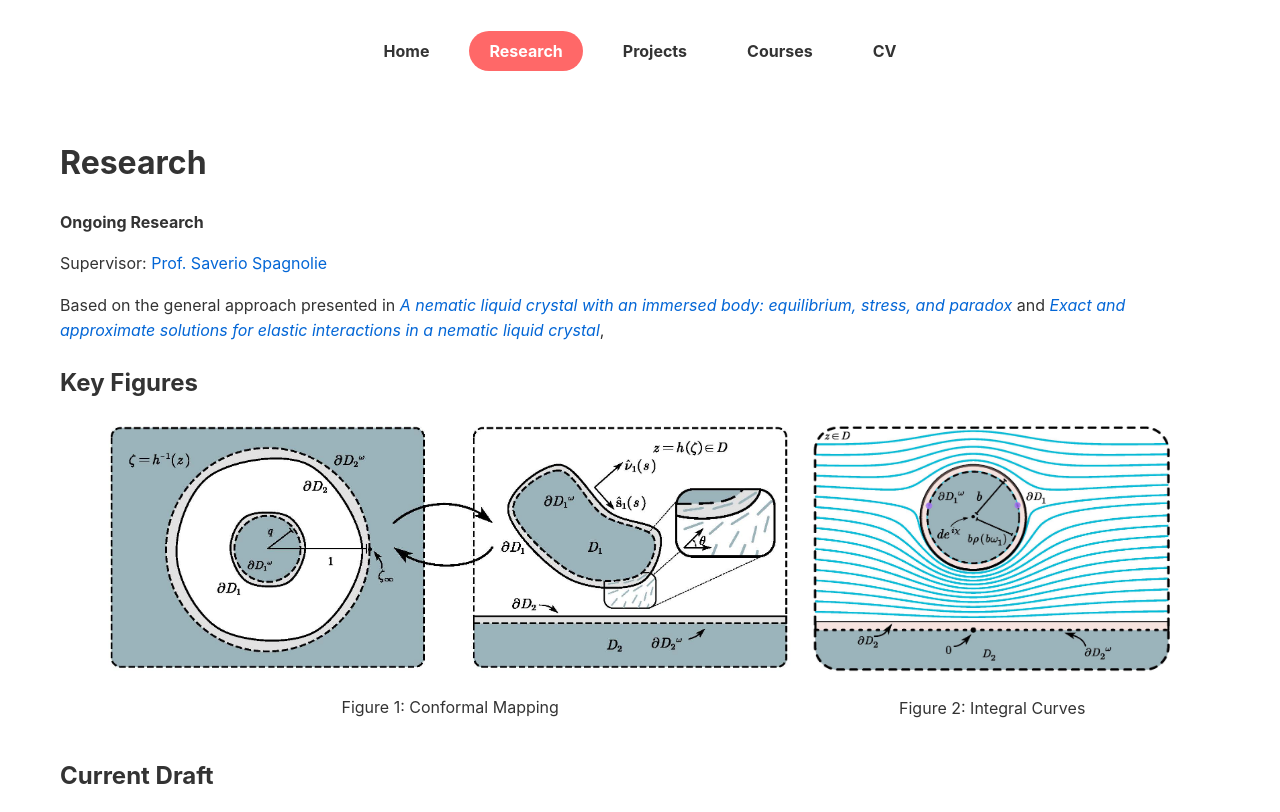
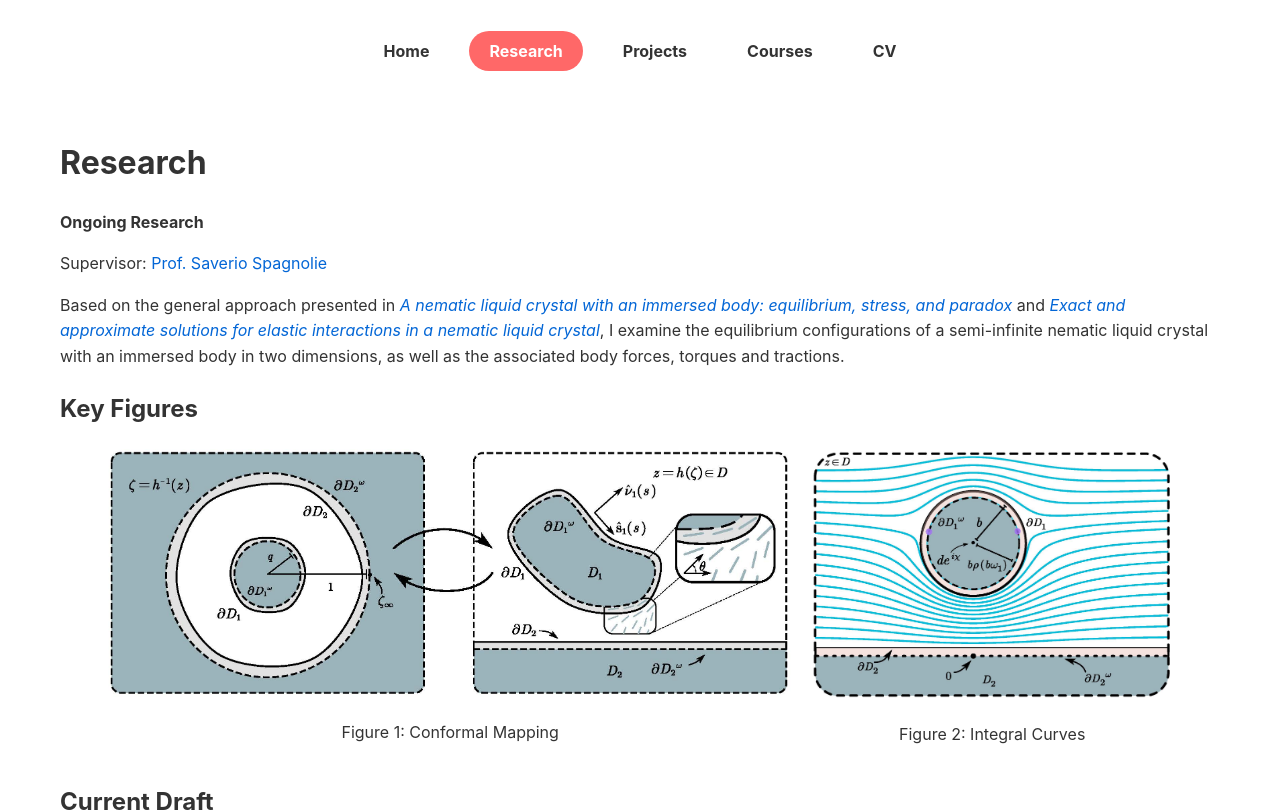
Before and after one commit to Yoon-1023/Yoon-1023.github.io, a Jekyll site: the page built from research.md, in a window 1280 px wide and 900 px high, cut to the strip 0-812 px from the top of the window. Built offline with Jekyll 4.4.1, drawn with Linux system fonts in a browser that asks for light colours.

Commit message:
Update research.md

```diff
--- a/research.md
+++ b/research.md
@@ -9,7 +9,7 @@
 
 Supervisor: [Prof. Saverio Spagnolie](https://people.math.wisc.edu/~spagnolie/)
 
-Based on the general approach presented in [*A nematic liquid crystal with an immersed body: equilibrium, stress, and paradox*](#key-references) and [*Exact and approximate solutions for elastic interactions in a nematic liquid crystal*](#key-references),
+Based on the general approach presented in [*A nematic liquid crystal with an immersed body: equilibrium, stress, and paradox*](#key-references) and [*Exact and approximate solutions for elastic interactions in a nematic liquid crystal*](#key-references), I examine the equilibrium configurations of a semi-infinite nematic liquid crystal with an immersed body in two dimensions, as well as the associated body forces, torques and tractions.
 
 ## Key Figures
 <div style="display: flex; flex-wrap: wrap; gap: 20px; align-items: center; justify-content: center;">
```
